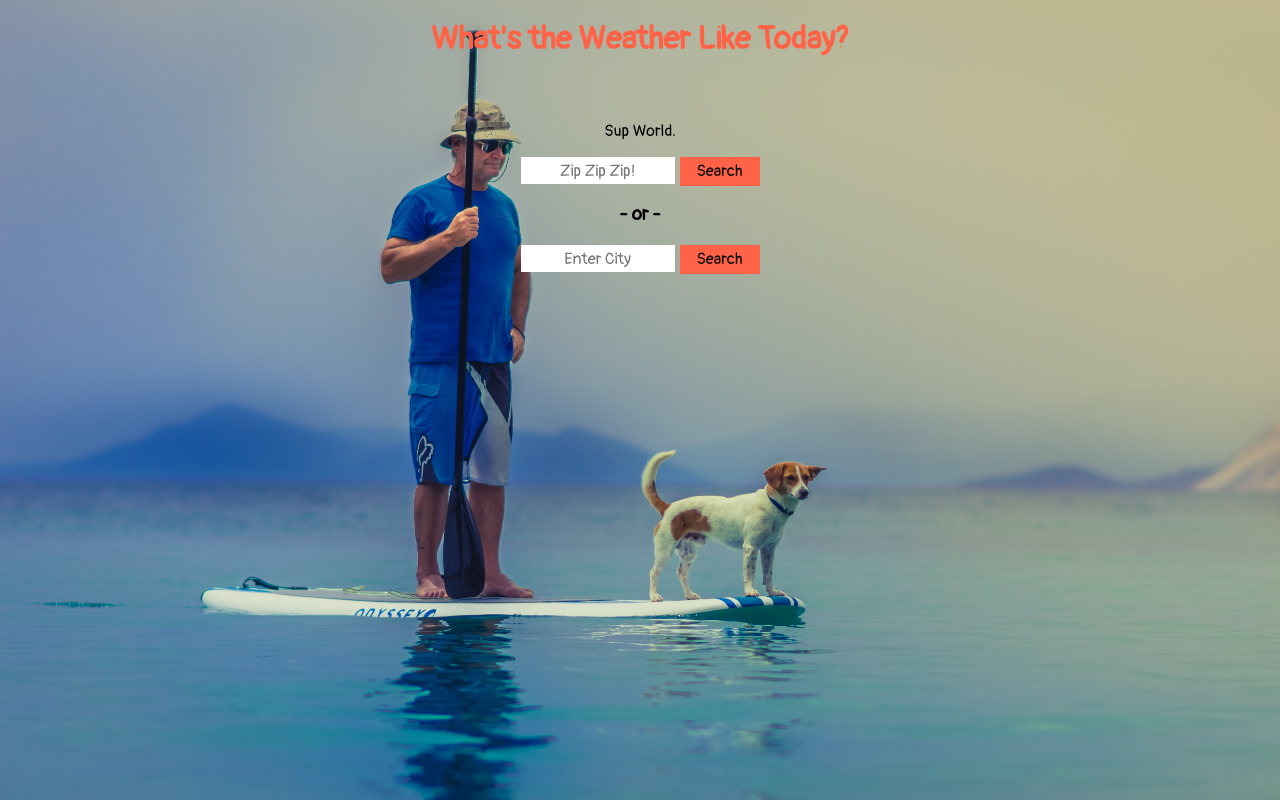
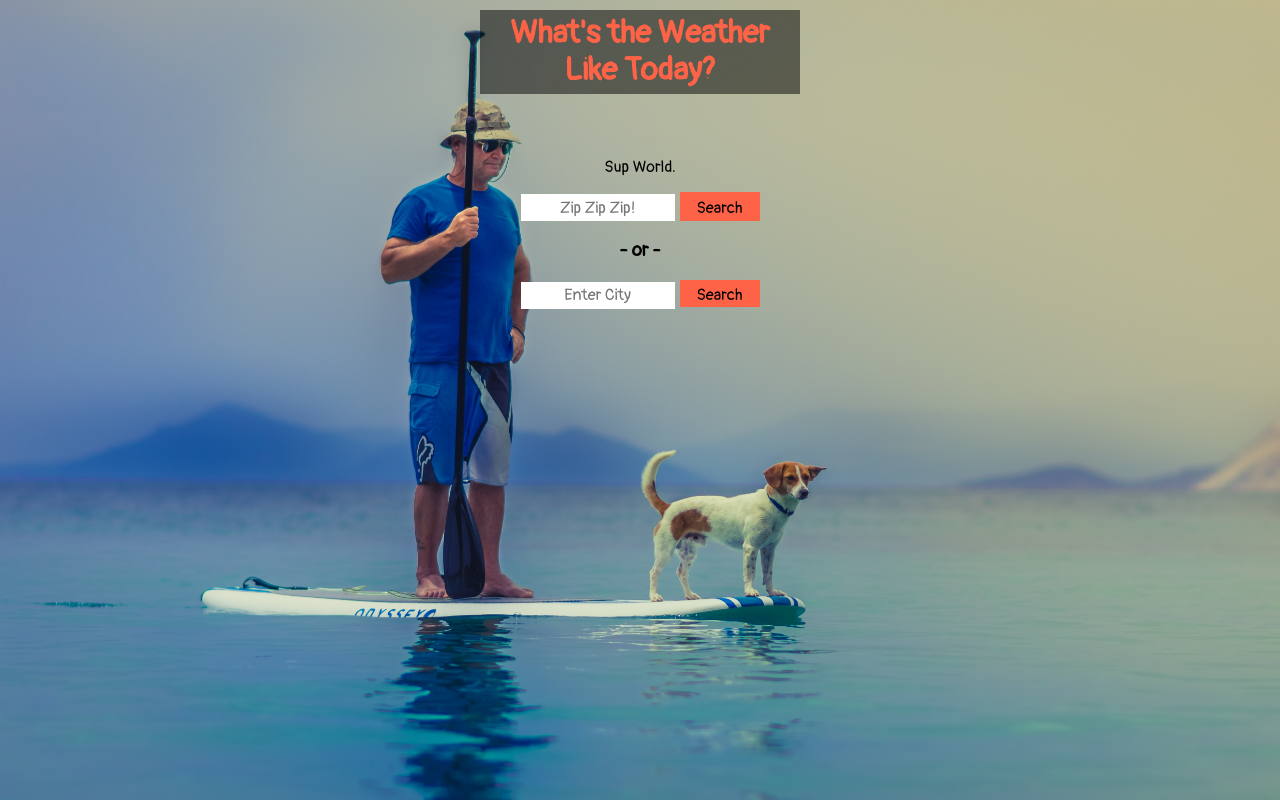
Before and after one commit to jaemin-han/forecast, a React app: page / in a window 1280 px wide. Built offline with nearby package versions, Linux system fonts and the light colour scheme; the HTML template or start-up script is replaced by a standard one.

Commit message:
additional styling

```diff
--- a/src/components/App.css
+++ b/src/components/App.css
@@ -17,6 +17,11 @@ header h1 {
   font-family: 'Pangolin', cursive;
 }
 
+#highlight {
+  background: rgba(0, 0, 0, 0.5);
+  padding: 5px 5px;
+  margin: 10px 480px;
+}
 /*#app-container {
   background: url('../../public/weather.jpg') no-repeat;
 }
--- a/src/components/App.jsx
+++ b/src/components/App.jsx
@@ -63,7 +63,7 @@ class App extends Component {
       <div id="app-container">
       <link href="https://fonts.googleapis.com/css?family=Pangolin" rel="stylesheet" />
         <header>
-          <h1>What's the Weather Like Today?</h1>
+          <h1 id="highlight">What's the Weather Like Today?</h1>
         </header>
         <div id="center">
           <p>Sup World.</p>
--- a/src/components/CityForm/CityForm.css
+++ b/src/components/CityForm/CityForm.css
@@ -1,22 +1,25 @@
 /*Style!*/
-/*#input {
+#input2 {
   font-family: 'Pangolin', cursive;
   height: 25px;
   width: 150px;
   text-align: center;
   border: none;
+  margin-right: 5px;
 }
 
-#button {
+#button2 {
+  font-family: 'Pangolin', cursive;
   background-color: tomato;
   border: none;
   height: 27px;
+  padding-top: 4px;
   width: 80px;
   cursor: pointer
 }
 
-#button:hover {
+#button2:hover {
+  font-family: 'Pangolin', cursive;
   background-color: black;
   color: white;
 }
-*/
--- a/src/components/CityForm/CityForm.jsx
+++ b/src/components/CityForm/CityForm.jsx
@@ -8,12 +8,12 @@ export default class CityForm extends Component {
       <div>
       <link href="https://fonts.googleapis.com/css?family=Pangolin" rel="stylesheet" />
         <input
-          id="input"
+          id="input2"
           type="text"
           placeholder="Enter City"
           onChange={this.props.handleInput}  />
 
-        <button onClick={this.props.getCityWeather} id="button" >Search</button>
+        <button onClick={this.props.getCityWeather} id="button2" >Search</button>
       </div>
     )
   }
--- a/src/components/CityInfo/CityInfo.css
+++ b/src/components/CityInfo/CityInfo.css
@@ -2,6 +2,7 @@
   width: 73%;
   height: 185px;
   margin: 5% 0 0 14%;
+  padding-bottom: 15px ;
   border: 1px solid black;
   background-color: #fafafa;
 }
--- a/src/components/CityInfo/CityInfo.jsx
+++ b/src/components/CityInfo/CityInfo.jsx
@@ -9,7 +9,8 @@ export default class CityInfo extends Component {
     if (this.props.gotCity) {
       return (
         <div id="city">
-          <h3>-City 5 Day Forecast-</h3>
+          <h3>- 5 Day Forecast -</h3>
+          <h3>{this.props.gotCity.city.name}</h3>
 
 
           <div className="days">
--- a/src/components/WeatherForm/WeatherForm.css
+++ b/src/components/WeatherForm/WeatherForm.css
@@ -14,6 +14,7 @@
   border: none;
   height: 29px;
   width: 80px;
+  padding-top: 4px;
   cursor: pointer;
 }
 
--- a/src/components/WeatherForm/WeatherForm.jsx
+++ b/src/components/WeatherForm/WeatherForm.jsx
@@ -11,7 +11,7 @@ export default class WeatherForm extends Component {
           id="input"
           type="text"
           placeholder="Zip Zip Zip!"
-          onChange={this.props.handleInput}  />
+          onChange={this.props.handleInput} />
 
         {/* <button onClick={this.props.handleClick} >Search</button> */}
         <button onClick={this.props.getAllWeather} id="button" >Search</button>
```
